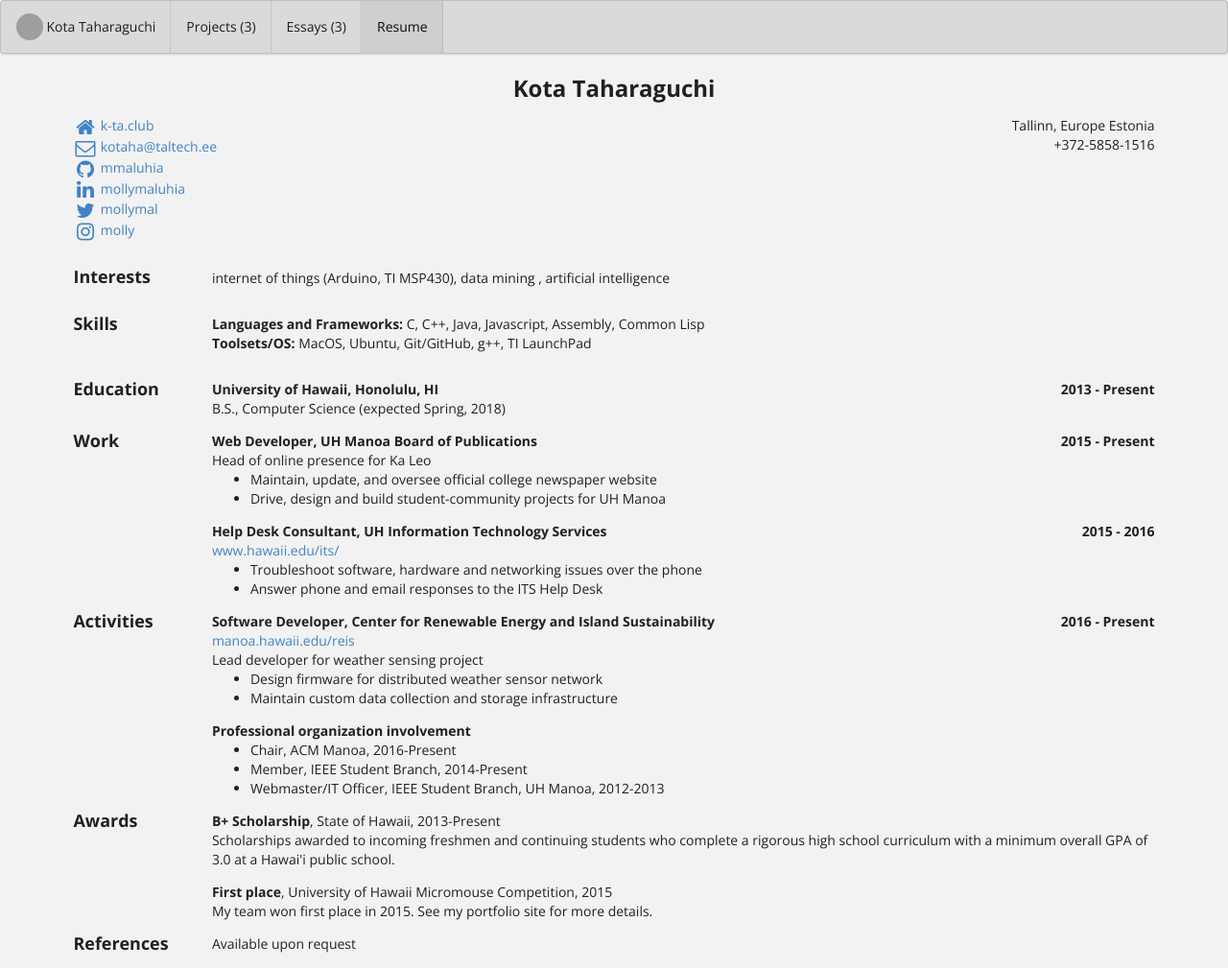
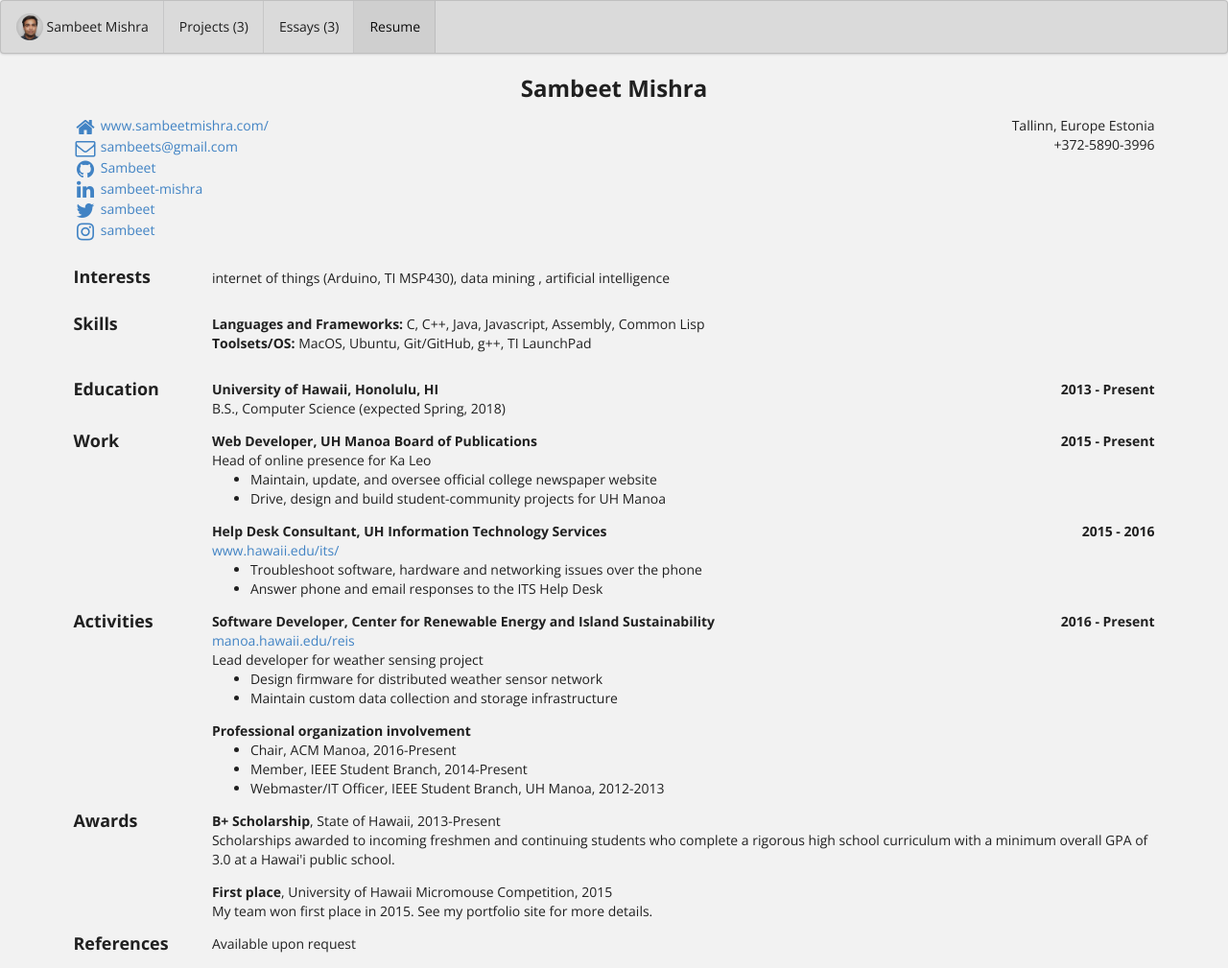
Before and after one commit to sambeetportfolio/sambeet_portfolio, a Jekyll site: the page built from bio/index.html, in a window 1280 px wide. Shown: the whole page at 96% size. Built offline with Jekyll 4.4.1, drawn with Linux system fonts in a browser that asks for light colours; grey boxes are pictures that could not be loaded.

Commit message:
Update bio.json

```diff
--- a/_data/bio.json
+++ b/_data/bio.json
@@ -1,12 +1,12 @@
 {
   "basics": {
-    "name": "Kota Taharaguchi",
-    "label": "Master's Student",
-    "picture": "https://tkota0726.github.io/tkota0726.github.io/images/profile.jpg",
-    "email": "kotaha@taltech.ee",
-    "phone": "+372-5858-1516",
-    "website": "https://k-ta.club",
-    "summary": "I'm a master's student studying energy industory in Taltech in Estonia.I expect to graduate in Summer, 2019.",
+    "name": "Sambeet Mishra",
+    "label": "RESEARCHER",
+    "picture": "https://sambeetportfolio.github.io/sambeet_portfolio/images/profile.jpg",
+    "email": "sambeets@gmail.com",
+    "phone": "+372-5890-3996",
+    "website": "http://www.sambeetmishra.com/",
+    "summary": "Interpersonal Skills: Energetic and cheerful, Time management, Diligent & Team player, Calm",
     "location": {
       "address": "",
       "postalCode": "",
@@ -17,22 +17,22 @@
     "profiles": [
       {
         "network": "github",
-        "username": "mmaluhia",
-        "url": "http://github.com/tkota0726"
+        "username": "Sambeet",
+        "url": "http://github.com/Sambeeet"
       },
       {
         "network": "linkedin",
-        "username": "mollymaluhia",
-        "url": "http://linkedin.com/in/changeme"
+        "username": "sambeet-mishra",
+        "url": "http://linkedin.com/in/sambeet-mishra"
       },
       {
         "network": "twitter",
-        "username": "mollymal",
+        "username": "sambeet",
         "url": "http://twitter.com/changeme"
       },
       {
         "network": "instagram",
-        "username": "molly",
+        "username": "sambeet",
         "url": "http://instagram.com/changeme"
       }
     ]
```
